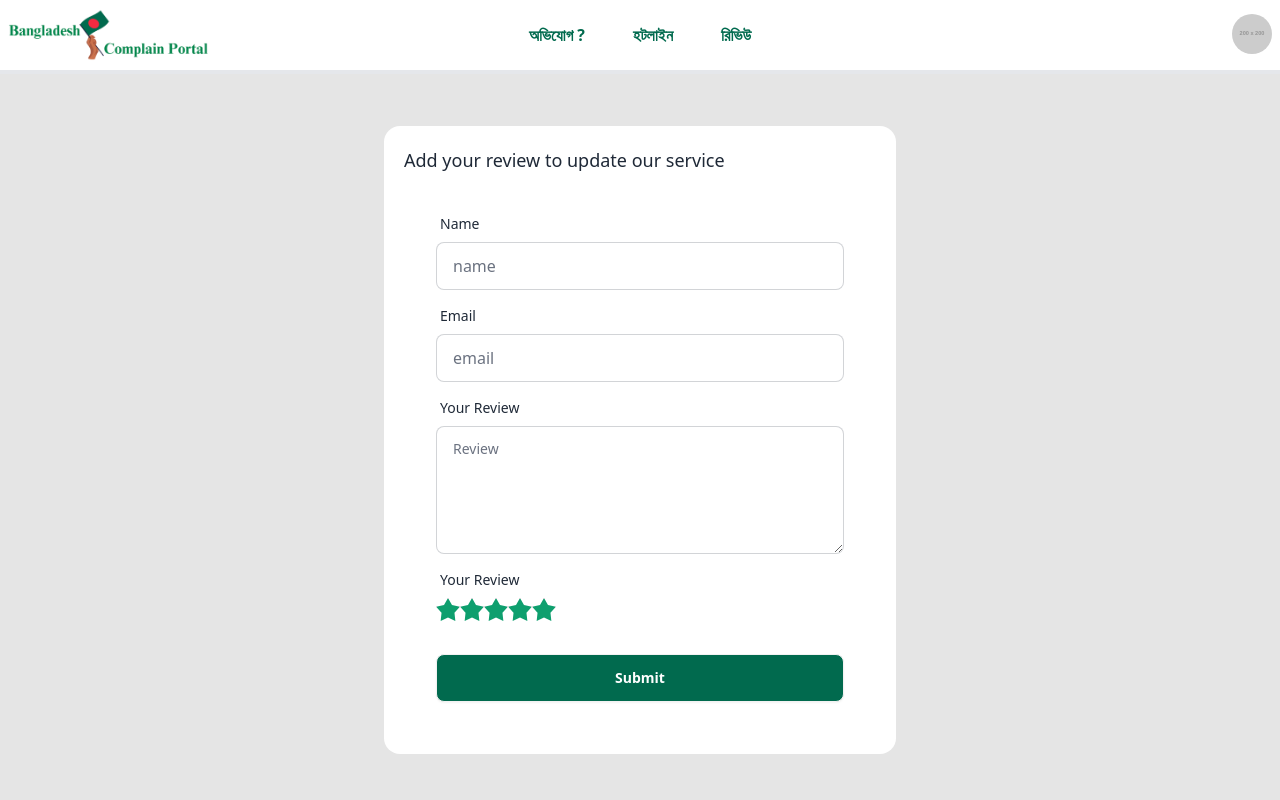
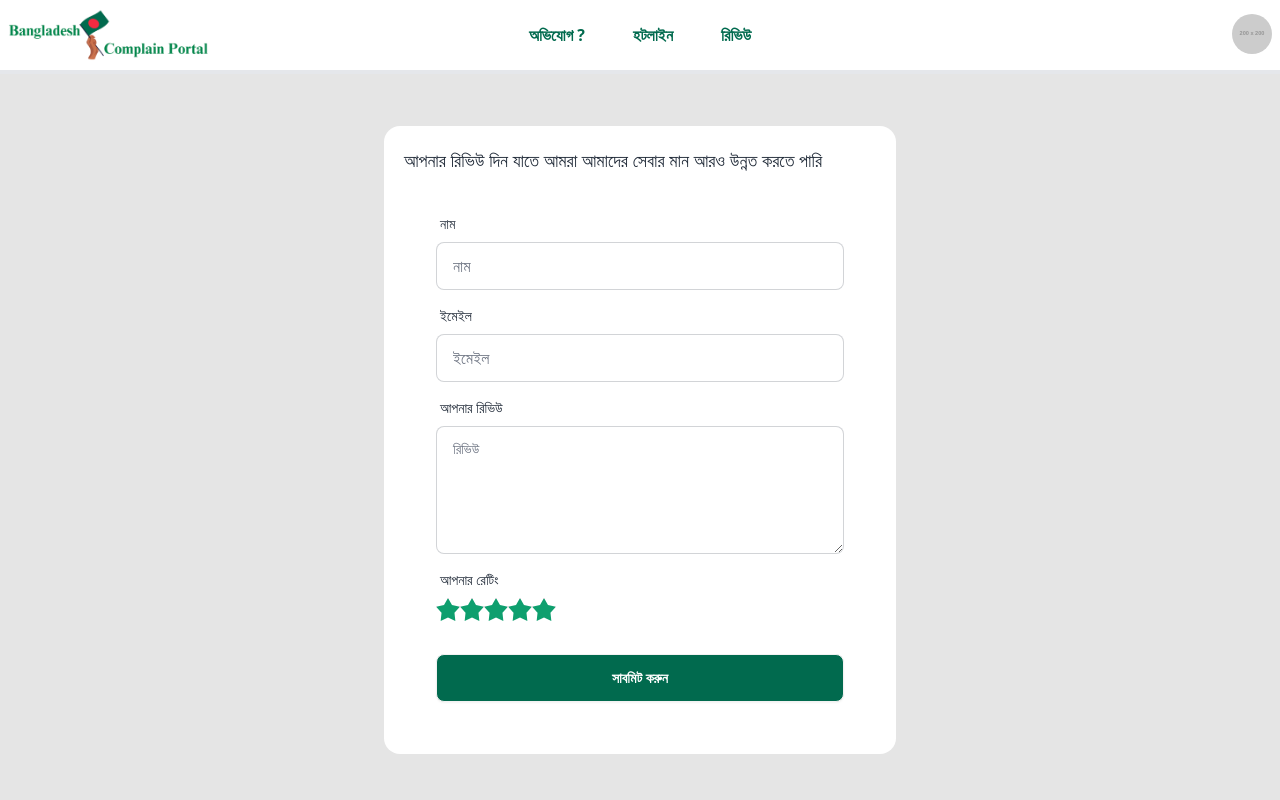
Before and after one commit to Sawom/Bangladesh_Complaint_Portal, a React (Vite) app: page /addreview in a window 1280 px wide. Shown: the top 800 px of the page. Built offline with nearby package versions, Linux system fonts and the light colour scheme; no server answers; sample sign-in values are in the browser's storage.

Commit message:
updated admin

```diff
--- a/src/Pages/AddReview/AddReview.jsx
+++ b/src/Pages/AddReview/AddReview.jsx
@@ -43,7 +43,7 @@ const AddReview = ({ userInfo, setUserInfo }) => {
         Swal.fire({
           position: "top-end",
           icon: "success",
-          title: "Thanks for your review",
+          title: "রিভিউ দেওয়ার জন্য ধন্যবাদ",
           showConfirmButton: false,
           timer: 1500,
         });
@@ -67,16 +67,16 @@ const AddReview = ({ userInfo, setUserInfo }) => {
           className="card w-full max-w-lg shrink-0 p-5 "
           style={{ backgroundColor: "#FFFFFF" }}
         >
-          <h2 className="text-lg"> Add your review to update our service </h2>
+          <h2 className="text-lg"> আপনার রিভিউ দিন যাতে আমরা আমাদের সেবার মান আরও উন্নত করতে পারি </h2>
           <form className="card-body" onSubmit={handleSubmit(onSubmit)}>
             {/* name */}
             <div className="form-control">
               <label className="label">
-                <span className="label-text">Name</span>
+                <span className="label-text">নাম</span>
               </label>
               <input
                 type="text"
-                placeholder="name"
+                placeholder="নাম"
                 className="input input-bordered"
                 name="name"
                 defaultValue={userInfo?.name}
@@ -88,11 +88,11 @@ const AddReview = ({ userInfo, setUserInfo }) => {
             {/* email */}
             <div className="form-control">
               <label className="label">
-                <span className="label-text">Email</span>
+                <span className="label-text">ইমেইল</span>
               </label>
               <input
                 type="email"
-                placeholder="email"
+                placeholder="ইমেইল"
                 className="input input-bordered"
                 name="email"
                 defaultValue={userInfo?.email}
@@ -104,11 +104,12 @@ const AddReview = ({ userInfo, setUserInfo }) => {
             {/* review */}
             <div className="form-control">
               <label className="label">
-                <span className="label-text">Your Review</span>
+                <span className="label-text">আপনার রিভিউ </span>
               </label>
               <textarea
                 className="textarea textarea-bordered h-32"
-                placeholder="Review"
+                placeholder="রিভিউ"
+                name="comments"
                 {...register("comments", { required: true })}
                 required
               ></textarea>
@@ -117,7 +118,7 @@ const AddReview = ({ userInfo, setUserInfo }) => {
             {/* rating */}
             <div className="form-control rating ">
               <label className="label">
-                <span className="label-text">Your Review</span>
+                <span className="label-text">আপনার রেটিং</span>
               </label>
               {/* Radio buttons for 5-star rating */}
               <div className="flex">
@@ -167,9 +168,8 @@ const AddReview = ({ userInfo, setUserInfo }) => {
                   backgroundColor: "#016A4E",
                   color: "white",
                   fontStyle: "bold",
-                }}
-              >
-                Submit
+                }}>
+                সাবমিট করুন
               </button>
             </div>
           </form>
--- a/src/Pages/ManageReview/ManageReview.jsx
+++ b/src/Pages/ManageReview/ManageReview.jsx
@@ -46,13 +46,14 @@ const ManageReview = () => {
   // delete review
   const handleDeleteReview = (review) => {
     Swal.fire({
-      title: "Are you sure?",
-      text: "You won't be able to revert this!",
+      title: "আপনি কি নিশ্চিত ?",
+      text: "আপনি এটিকে ফিরিয়ে আনতে পারবেন না!",
       icon: "warning",
       showCancelButton: true,
       confirmButtonColor: "#3085d6",
       cancelButtonColor: "#d33",
-      confirmButtonText: "Yes, delete it!",
+      cancelButtonText: "ক্যানসেল",
+      confirmButtonText: "হ্যাঁ, ডিলেট করুন!",
     }).then((result) => {
       if (result.isConfirmed) {
         // Perform Axios delete operation
@@ -66,7 +67,7 @@ const ManageReview = () => {
               Swal.fire({
                 position: "top-end",
                 icon: "success",
-                title: "Review has been deleted!",
+                title: "রিভিউ ডিলেট করা হয়েছে!",
                 showConfirmButton: false,
                 timer: 1500,
               });
@@ -77,7 +78,7 @@ const ManageReview = () => {
             Swal.fire({
               position: "top-end",
               icon: "error",
-              title: "Failed to delete review.",
+              title: "রিভিউ ডিলেট করা সম্ভব হয় নি|",
               showConfirmButton: false,
               timer: 1500,
             });
@@ -106,7 +107,7 @@ const ManageReview = () => {
           style={{ backgroundColor: "#FFFFFF" }}
         >
           <h3 className="lg:text-3xl mb-5 md:text-2xl text-xl font-bold ml-4 ">
-            Total review: {totalReview}
+            মোট রিভিউ: {totalReview}
           </h3>
           {/* show reviews */}
           {reviews.map((refs) => (
@@ -115,9 +116,9 @@ const ManageReview = () => {
               className="card w-full bg-base-100 shadow-xl my-4"
             >
               <div className="card-body text-left text-black">
-                <p className="card-title "> Name: {refs.name} </p>
-                <p > <span className="font-bold">Email:</span> {refs.email} </p>
-                <p> <span className="font-bold">Review:</span> {refs.comments} </p>
+                <p className="card-title "> নাম: {refs.name} </p>
+                <p > <span className="font-bold">ইমেইল: </span> {refs.email} </p>
+                <p> <span className="font-bold">রিভিউ: </span> {refs.comments} </p>
                 <Rating
                   style={{ maxWidth: 150 }}
                   itemStyles={myStyles}
@@ -147,8 +148,7 @@ const ManageReview = () => {
                   currentPage === index + 1
                     ? "bg-green-600 text-white"
                     : "bg-gray-500"
-                }`}
-              >
+                }`} >
                 {index + 1}
               </Button>
             ))}
--- a/src/Pages/ManageUsers/ManageUsers.jsx
+++ b/src/Pages/ManageUsers/ManageUsers.jsx
@@ -82,7 +82,7 @@ const ManageUsers = () => {
               Swal.fire({
                 position: "top-end",
                 icon: "success",
-                title: `${user.name} is an Admin Now!`,
+                title: `${user.name} এখন থেকে এডমিন!`,
                 showConfirmButton: false,
                 timer: 1500,
               });
@@ -98,7 +98,7 @@ const ManageUsers = () => {
       Swal.fire({
         position: "top-end",
         icon: "error",
-        title: "Super Admin cannot be deleted!",
+        title: "সুপার অ্যাডমিন রিমুভ করা যাবে না!",
         showConfirmButton: false,
         timer: 2000,
       });
@@ -106,13 +106,14 @@ const ManageUsers = () => {
     }
 
     Swal.fire({
-      title: "Are you sure?",
-      text: "You won't be able to revert this!",
+      title: "আপনি কি নিশ্চিত ?",
+      text: "আপনি এটিকে ফিরিয়ে আনতে পারবেন না!",
       icon: "warning",
       showCancelButton: true,
       confirmButtonColor: "#3085d6",
       cancelButtonColor: "#d33",
-      confirmButtonText: "Yes, delete it!",
+      cancelButtonText: "ক্যানসেল",
+      confirmButtonText: "হ্যাঁ, ডিলেট করুন!",
     }).then((result) => {
       if (result.isConfirmed) {
         // Perform Axios delete operation
@@ -160,7 +161,7 @@ const ManageUsers = () => {
         style={{ backgroundColor: "#FFFFFF" }}
       >
         <h3 className="lg:text-3xl mb-5 md:text-2xl text-xl font-bold ml-4 ">
-          Total users: {totalResults}
+          মোট ইউজার: {totalResults}
         </h3>
 
         {/* Search Box */}
@@ -168,7 +169,7 @@ const ManageUsers = () => {
           <input
             style={{ width: "70%" }}
             type="text"
-            placeholder="Search by NID or Email"
+            placeholder="এনআইডি অথবা ইমেইল দিয়ে খুঁজুন"
             value={searchQuery}
             onChange={(e) => setSearchQuery(e.target.value)}
             className="input input-bordered border-gray-300 rounded p-2"
@@ -176,9 +177,8 @@ const ManageUsers = () => {
           <Button
             onClick={handleSearch}
             className="ml-2"
-            style={{ backgroundColor: "#01864C", color: "white" }}
-          >
-            Search
+            style={{ backgroundColor: "#01864C", color: "white" }} >
+            সার্চ করুন
           </Button>
         </div>
 
@@ -189,14 +189,14 @@ const ManageUsers = () => {
             {/* table head */}
             <Table.Head className="bg-base-content ">
               <Table.HeadCell> # </Table.HeadCell>
-              <Table.HeadCell> Web Id </Table.HeadCell>
-              <Table.HeadCell> Photo </Table.HeadCell>
-              <Table.HeadCell> Name </Table.HeadCell>
-              <Table.HeadCell> Address </Table.HeadCell>
-              <Table.HeadCell> NID </Table.HeadCell>
-              <Table.HeadCell> Email </Table.HeadCell>
-              <Table.HeadCell> Role </Table.HeadCell>
-              <Table.HeadCell> Action </Table.HeadCell>
+              <Table.HeadCell> ওয়েব আইডি </Table.HeadCell>
+              <Table.HeadCell> ছবি </Table.HeadCell>
+              <Table.HeadCell> নাম </Table.HeadCell>
+              <Table.HeadCell> এড্রেস </Table.HeadCell>
+              <Table.HeadCell> এনআইডি </Table.HeadCell>
+              <Table.HeadCell> ইমেইল </Table.HeadCell>
+              <Table.HeadCell> ইউজার রোল </Table.HeadCell>
+              <Table.HeadCell> ডিলেট </Table.HeadCell>
             </Table.Head>
 
             {/* table body. map operation */}
@@ -205,8 +205,7 @@ const ManageUsers = () => {
                 <Table.Row className="bg-white text-black divide-y-2 hover dark:border-gray-800 dark:bg-gray-800">
                   {/* continuous indexing */}
                   <Table.Cell>
-                    {" "}
-                    {(currentPage - 1) * limit + index + 1}{" "}
+                    {(currentPage - 1) * limit + index + 1}
                   </Table.Cell>
                   <Table.Cell> {usersInfo._id} </Table.Cell>
                   <Table.Cell>
```
